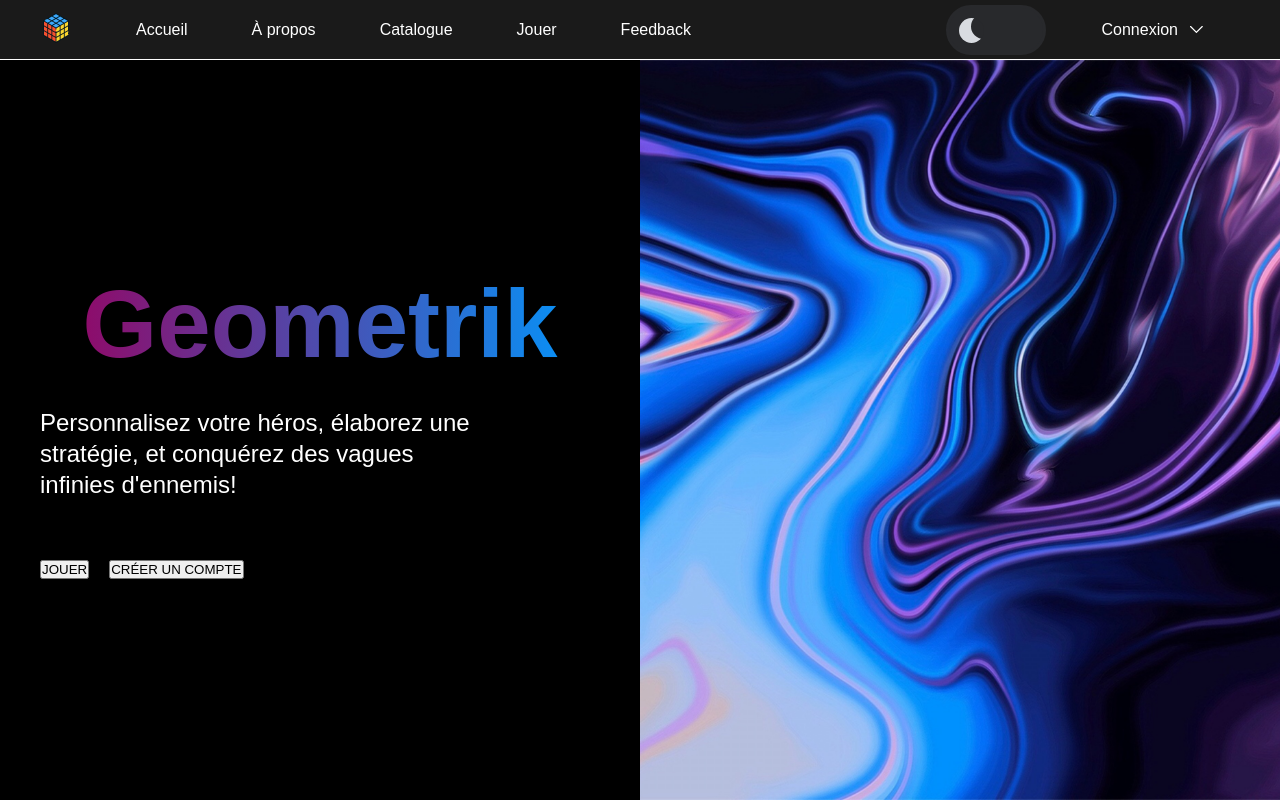
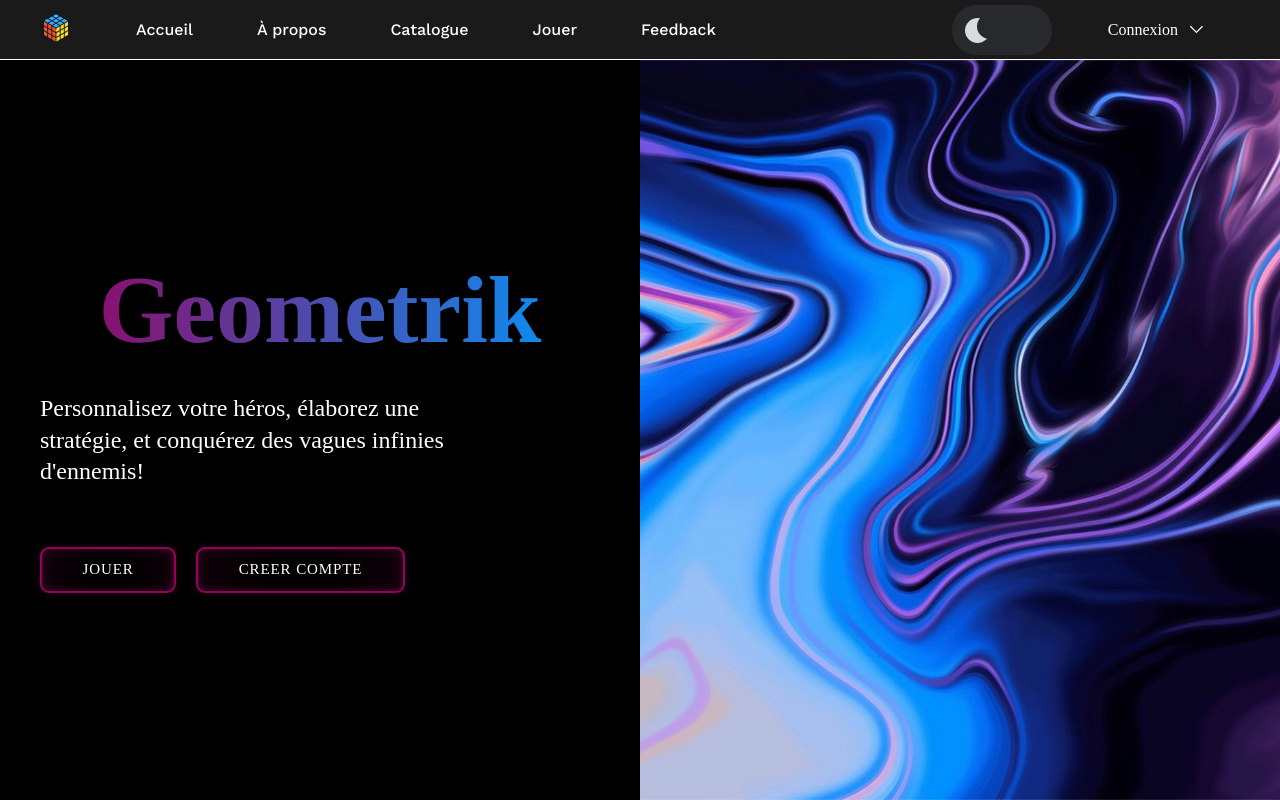
Before and after one commit to LeGhosdragon/Geometrik, a PHP site: page /assets/pages/index.html in a window 1280 px wide. Run offline with PHP 8.4, Linux system fonts and the light colour scheme.

```diff
--- a/assets/pages/index.html
+++ b/assets/pages/index.html
@@ -6,6 +6,12 @@
   <title>Geometrik Page d'accueil</title>
   <link rel="stylesheet" href="../styles/styles.css">
   <link rel="shortcut icon" href="../images/logo.png" type="image/x-icon">
+  <link rel="preconnect" href="https://fonts.googleapis.com">
+  <link rel="preconnect" href="https://fonts.gstatic.com" crossorigin>
+  <link href="https://fonts.googleapis.com/css2?family=Montserrat:ital,wght@0,100..900;1,100..900&display=swap" rel="stylesheet">
+  <link rel="preconnect" href="https://fonts.googleapis.com">
+  <link rel="preconnect" href="https://fonts.gstatic.com" crossorigin>
+  <link href="https://fonts.googleapis.com/css2?family=Work+Sans:ital,wght@0,100..900;1,100..900&display=swap" rel="stylesheet">
   <script src="../scripts/index.js"></script>
 </head>
 <body>
@@ -60,20 +66,8 @@
             <h1 class="hero-title">Geometrik</h1>
             <p class="hero-description">Personnalisez votre héros, élaborez une stratégie, et conquérez des vagues infinies d'ennemis!</p>
             <div class="hero-buttons">
-              <button id="btn-main">
-                <span>JOUER</span>
-                <div class="top"></div>
-                <div class="left"></div>
-                <div class="bottom"></div>
-                <div class="right"></div>
-              </button>
-              <button id="btn-main">
-                <span>CRÉER UN COMPTE</span>
-                <div class="top"></div>
-                <div class="left"></div>
-                <div class="bottom"></div>
-                <div class="right"></div>
-              </button>
+              <button id="test"> JOUER</button>
+              <button id="test"> CREER COMPTE</button>
             </div>
         </div>
         <div class="hero-image">
--- a/assets/pages/login.html
+++ b/assets/pages/login.html
@@ -6,6 +6,12 @@
   <title>Geometrik Connexion</title>
   <link rel="stylesheet" href="../styles/styles.css">
   <link rel="shortcut icon" href="../images/logo.png" type="image/x-icon">
+  <link rel="preconnect" href="https://fonts.googleapis.com">
+  <link rel="preconnect" href="https://fonts.gstatic.com" crossorigin>
+  <link href="https://fonts.googleapis.com/css2?family=Montserrat:ital,wght@0,100..900;1,100..900&display=swap" rel="stylesheet">
+  <link rel="preconnect" href="https://fonts.googleapis.com">
+  <link rel="preconnect" href="https://fonts.gstatic.com" crossorigin>
+  <link href="https://fonts.googleapis.com/css2?family=Work+Sans:ital,wght@0,100..900;1,100..900&display=swap" rel="stylesheet">
   <script src="../scripts/login.js"></script>
 </head>
 <body>
--- a/assets/pages/signup.html
+++ b/assets/pages/signup.html
@@ -6,6 +6,12 @@
   <title>Geometrik Inscription</title>
   <link rel="shortcut icon" href="../images/logo.png" type="image/x-icon">
   <link rel="stylesheet" href="../styles/styles.css">
+  <link rel="preconnect" href="https://fonts.googleapis.com">
+  <link rel="preconnect" href="https://fonts.gstatic.com" crossorigin>
+  <link href="https://fonts.googleapis.com/css2?family=Montserrat:ital,wght@0,100..900;1,100..900&display=swap" rel="stylesheet">
+  <link rel="preconnect" href="https://fonts.googleapis.com">
+  <link rel="preconnect" href="https://fonts.gstatic.com" crossorigin>
+  <link href="https://fonts.googleapis.com/css2?family=Work+Sans:ital,wght@0,100..900;1,100..900&display=swap" rel="stylesheet">
   <script src="../scripts/signup.js"></script>
 </head>
 <body>
--- a/assets/scripts/login.js
+++ b/assets/scripts/login.js
@@ -19,7 +19,7 @@ document.addEventListener("DOMContentLoaded", function(){
             formData.append('passe', password);
 
             // AJUSTER LE FETCH URL AU BESOIN!!!!!!!!!!!!!!!!!!!!!!!!!!!!!!!!!!!!!!!!!!!!!!!!
-            let response = await fetch('/Geometrik/Geometrik/api/api.php/connexion', {
+            let response = await fetch('https://nexbit.ca/geometrik/api2.php/connexion', {
                 method: 'POST',
                 body: formData
             });
--- a/assets/styles/styles.css
+++ b/assets/styles/styles.css
@@ -6,20 +6,10 @@
     --background: #1A1A1A;
     --dark-background: #222222;
     --purple: #8A2BE2;
+
+    /* Extract RGB components for use in rgba() */
+    --accent-rgb: 153, 0, 94; /* RGB equivalent of #99005E */
 }
-
-@import url('https://fonts.googleapis.com/css2?family=Montserrat:wght@300;400;500;600;700&display=swap');
-
-@font-face {
-    font-family: 'Paragraph';
-    src: url(../fonts/Refrigerator-Deluxe-Bold.otf) format('opentype');
-}
-
-@font-face {
-    font-family: 'Header';
-    src: url();
-}
-
 * {
     margin: 0;
     padding: 0;
@@ -29,7 +19,6 @@
 body {
     background: var(--background);
     min-height: 100vh;
-    font-family: 'Paragraph', sans-serif;
     color: var(--text);
     animation: fadeInAnimation ease 1.8s;
     animation-iteration-count: 1;
@@ -95,6 +84,8 @@ nav ul {
 /* 🔗 Liens */
 nav a {
     color: var(--text);
+    font-family: "Work Sans", sans-serif;
+    font-style: bold;
     text-decoration: none;
     font-weight: 500;
 }
@@ -839,3 +830,40 @@ nav {
   button:hover .right {
     height: 100%;
   } */
+
+/* From Uiverse.io by adamgiebl */
+#test {
+    font-size: 15px;
+    padding: 0.7em 2.7em;
+    letter-spacing: 0.06em;
+    position: relative;
+    font-family: inherit;
+    border-radius: 0.6em;
+    overflow: hidden;
+    transition: all 0.3s;
+    line-height: 1.4em;
+    border: 2px solid var(--accent);
+    background: linear-gradient(to right, rgba(var(--accent-rgb), 0.1) 1%, transparent 40%, transparent 60%, rgba(var(--accent-rgb), 0.1) 100%);
+    color: var(--text);
+    box-shadow: inset 0 0 10px rgba(var(--accent-rgb), 0.4), 0 0 9px 3px rgba(var(--accent-rgb), 0.1);
+}
+
+#test:hover {
+    color: var(--primary);
+    box-shadow: inset 0 0 10px rgba(var(--accent-rgb), 0.6), 0 0 9px 3px rgba(var(--accent-rgb), 0.2);
+}
+
+#test:before {
+    content: "";
+    position: absolute;
+    left: -4em;
+    width: 4em;
+    height: 100%;
+    top: 0;
+    transition: transform .4s ease-in-out;
+    background: linear-gradient(to right, transparent 1%, rgba(var(--accent-rgb), 0.1) 40%, rgba(var(--accent-rgb), 0.1) 60%, transparent 100%);
+}
+
+#test:hover:before {
+    transform: translateX(15em);
+}
```
Lines whose indentation alone changed are shown as unchanged.
